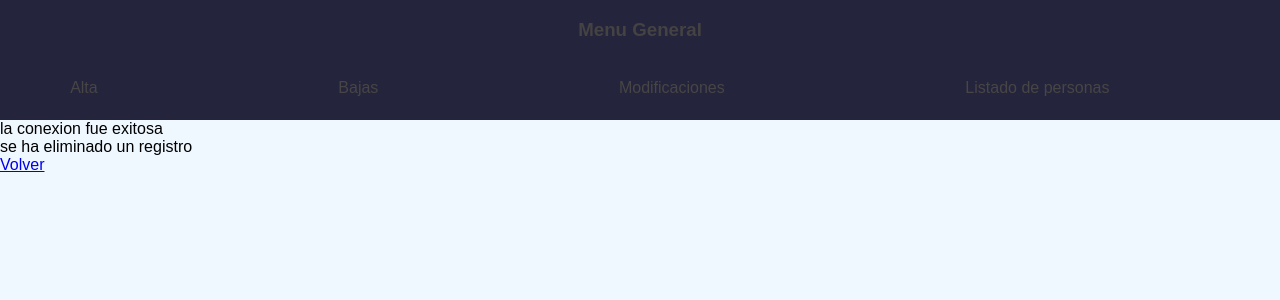
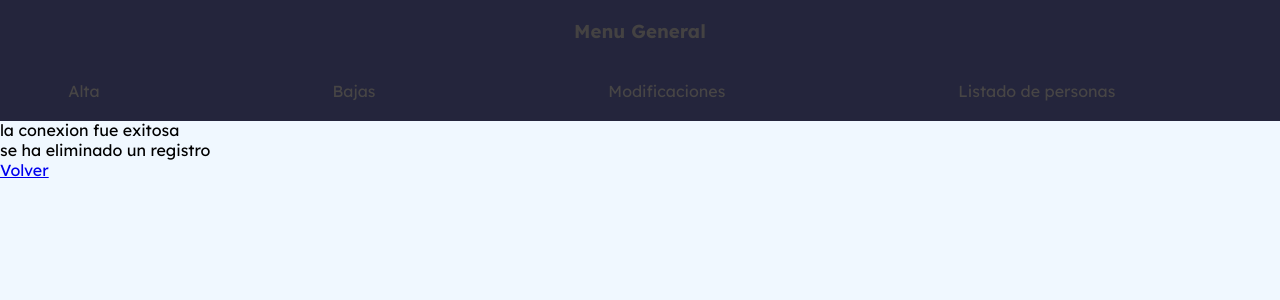
Before and after one commit to DylCraXs/DylCraXs, a PHP site: page /bajas.php in a window 1280 px wide. Shown: the top 300 px of the page. Run offline with PHP 8.4, Linux system fonts and the light colour scheme; data that the repository does not hold is empty.

Commit message:
Update menu.php

```diff
--- a/menu.php
+++ b/menu.php
@@ -4,19 +4,19 @@
 	<meta charset="UTF-8">
 	<meta name="viewport" content="width=device-width, initial-scale=1.0">
 	<title>Menu general</title>
+	<link rel="preconnect" href="https://fonts.googleapis.com">
+<link rel="preconnect" href="https://fonts.gstatic.com" crossorigin>
+<link href="https://fonts.googleapis.com/css2?family=Lexend:wght@300;400;500;600;700;800&display=swap" rel="stylesheet">
 	<link rel="stylesheet" href="css/menu.css">
 </head>
 <body>
 	<div class="header">
 		<h3 class="titulo">Menu General</h3>
-
 		<div class="menu">
-
 			<a href="form-altas.php">Alta</a><br>
 			<a href="form-bajas.php">Bajas</a><br>
 			<a href="form-modificacion.php">Modificaciones</a><br>
 			<a href="listar.php">Listado de personas</a><br>
-
 		</div>
 	</div>
 
```
Lines whose indentation alone changed are shown as unchanged.
